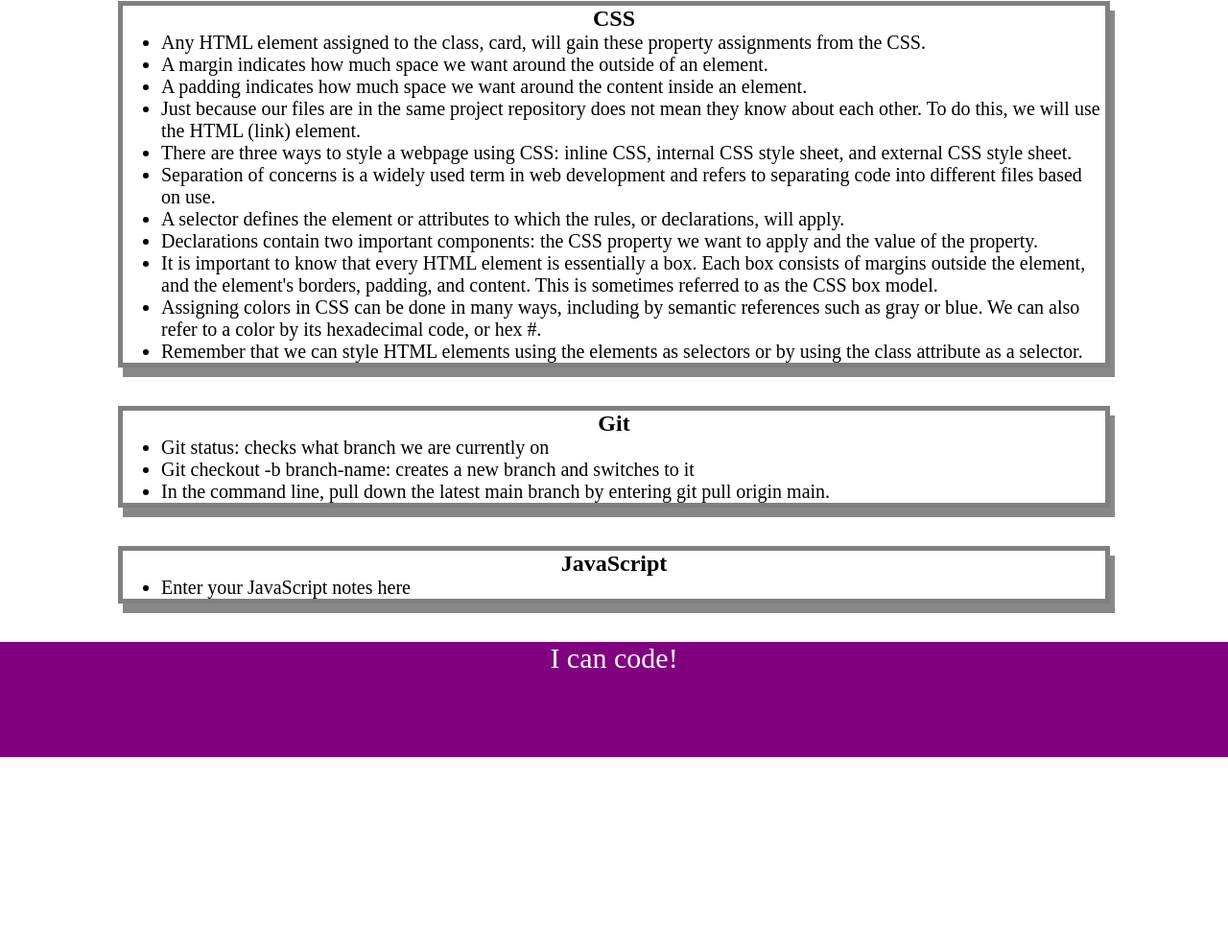
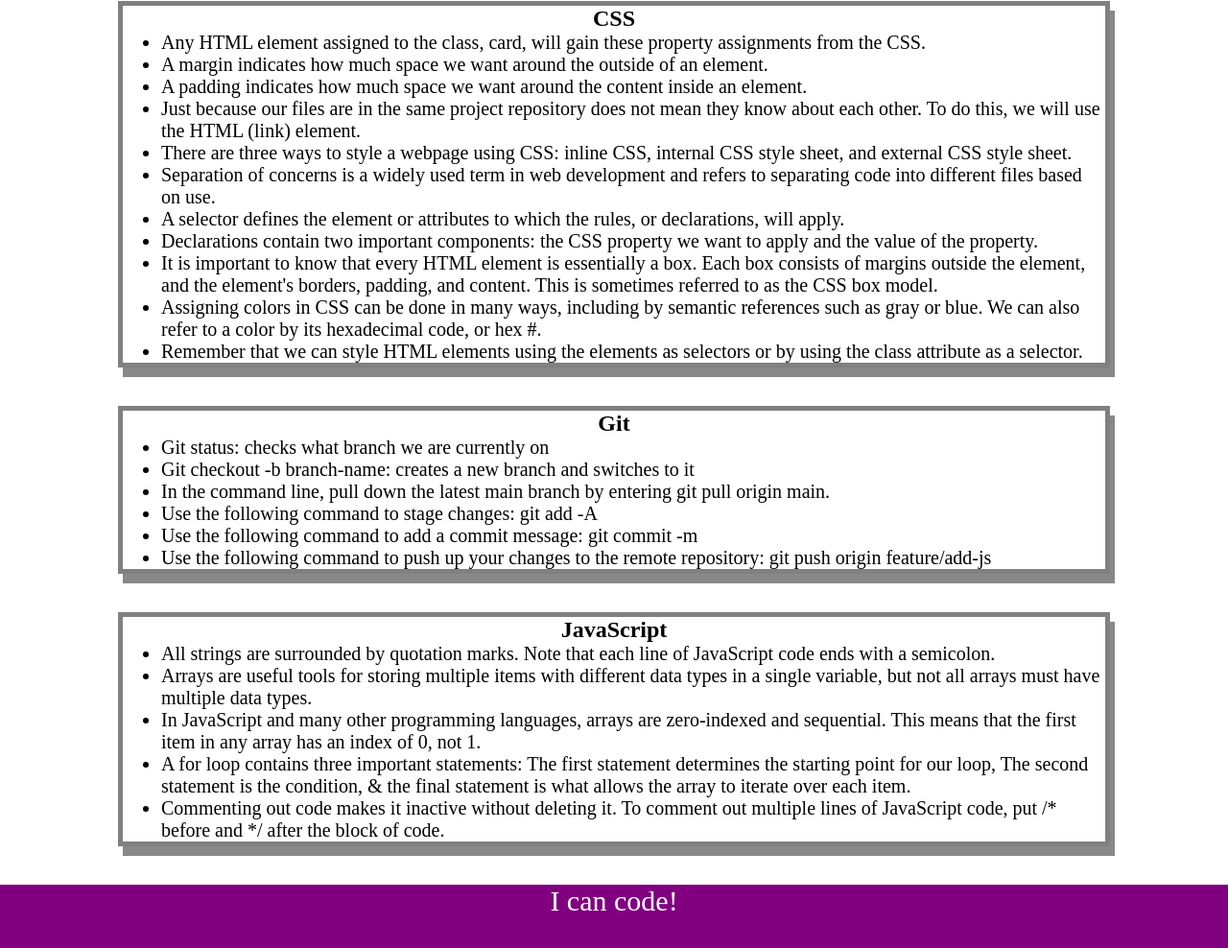
Before and after one commit to Anthonycodinach/prework-study-guide, a plain HTML site: page prework-study-guide/index.html in a window 1280 px wide. Shown: the part 558-1546 px from the top of the page at 96% size. Before the commit the page ends 1347 px from the top, so only its background shows below. Drawn offline with Linux system fonts and the light colour scheme.

Commit message:
added JS to study guide

```diff
--- /dev/null
+++ b/prework-study-guide/assets/script.js
@@ -0,0 +1,19 @@
+var topics = ['HTML', 'CSS', 'Git', 'JavaScript'];
+
+for (var x = 0; x < topics.length; x++) {
+ console.log(topics[x]);
+}
+
+/*
+if (topic === 'HTML') {
+ console.log("Let's study HTML!");
+} else if (topic === 'CSS') {
+ console.log("Let's study CSS!");
+} else if (topic === 'Git') {
+ console.log("Let's study Git!");
+} else if (topic === 'JavaScript') {
+ console.log("Let's study JavaScript!");
+} else {
+ console.log('Please try again!');
+}
+*/
--- a/prework-study-guide/index.html
+++ b/prework-study-guide/index.html
@@ -11,6 +11,8 @@
     <header id="header">
       <h1>Prework Study Guide</h1>
       <img src="./assets/bowtie-cat.png" alt="Profile image of cat wearing a bow tie." />
+
+      <h2>✨ Open the Console to See What's Happening ✨</h2>
     </header>
     <main>
       <section class="card" id="html-section">
@@ -86,6 +88,9 @@
     <li>Git checkout -b branch-name: creates a new branch and switches to it</li>
 
     <li>In the command line, pull down the latest main branch by entering git pull origin main.</li>
+    <li>Use the following command to stage changes: git add -A </li>
+    <li>Use the following command to add a commit message: git commit -m</li>
+    <li>Use the following command to push up your changes to the remote repository: git push origin feature/add-js</li>
 
       </ul>
 
@@ -95,7 +100,12 @@
 
   <h2>JavaScript</h2>
      <ul>
-       <li>Enter your JavaScript notes here</li>
+       <li>All strings are surrounded by quotation marks. Note that each line of JavaScript code ends with a semicolon.</li>
+       <li>Arrays are useful tools for storing multiple items with different data types in a single variable, but not all arrays must have multiple data types.</li>
+       <li>In JavaScript and many other programming languages, arrays are zero-indexed and sequential. This means that the first item in any array has an index of 0, not 1.
+       <li>A for loop contains three important statements: The first statement determines the starting point for our loop, The second statement is the condition, & the final statement is what allows the array to iterate over each item.</li>
+       <li>Commenting out code makes it inactive without deleting it. To comment out multiple lines of JavaScript code, put /* before and */ after the block of code.</li>
+       </li>
      </ul>
 
 </section>
@@ -104,5 +114,8 @@
     <footer>
       <p>I can code!</p>
     </footer>
+
+    <script src=" ./assets/script.js"></script>
+
   </body>
 </html>
```
